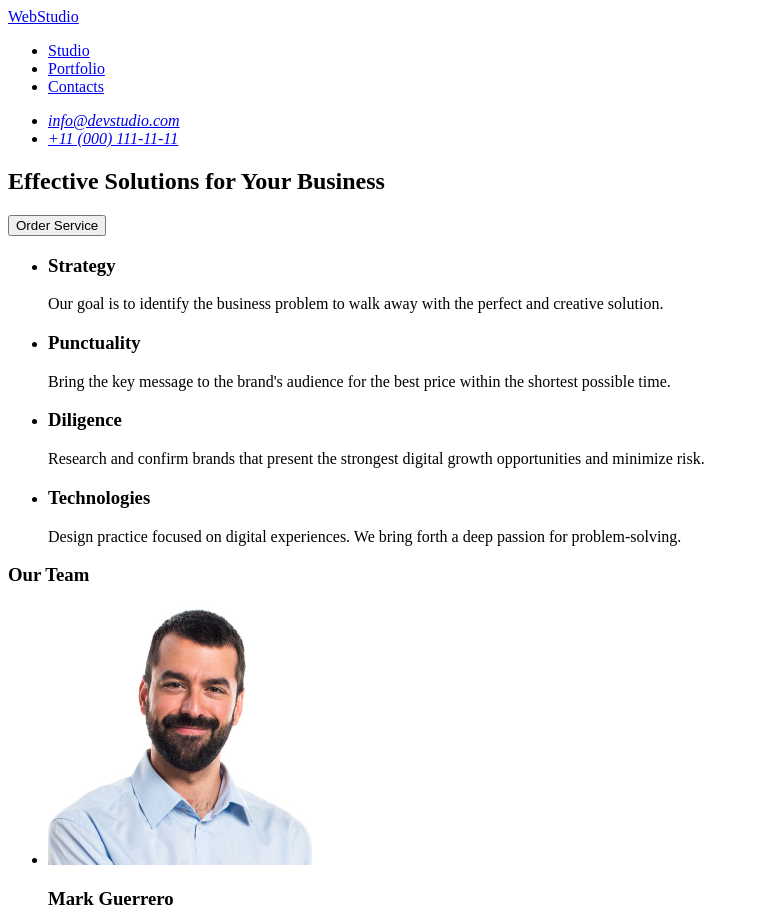
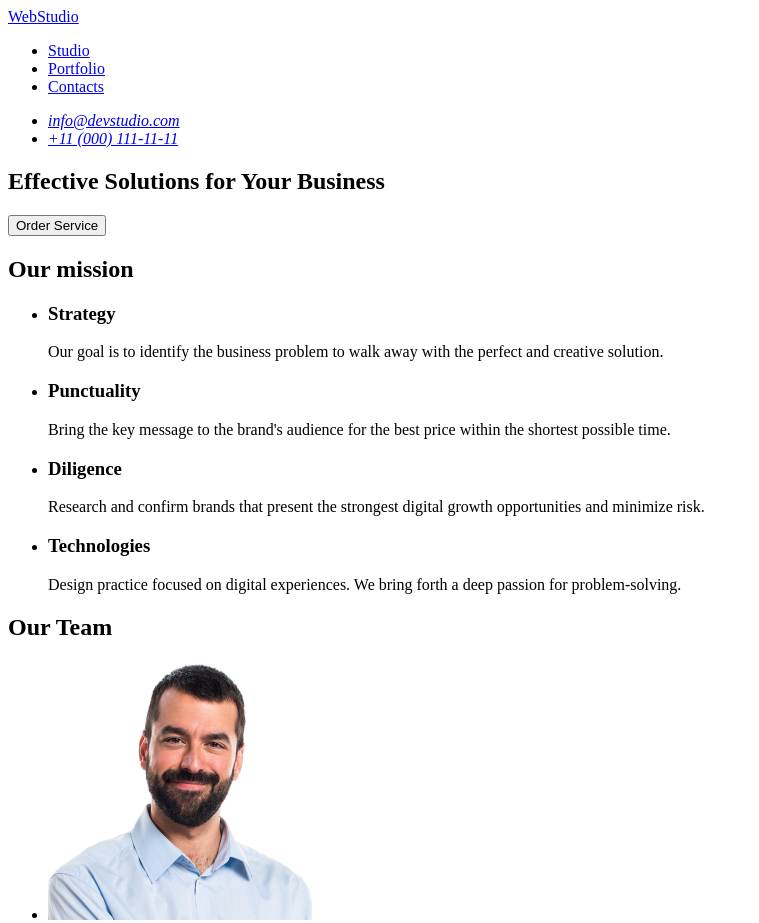
Before and after one commit to pciemny7/goit-markup-hw-01, a plain HTML site: page index.html in a window 1280 px wide. Shown: the top 923 px of the page, without its empty margins (0-759 px from the left). Drawn offline with Linux system fonts and the light colour scheme.

Commit message:
Add files via upload

```diff
--- a/index.html
+++ b/index.html
@@ -41,6 +41,7 @@
                 <button type="button">Order Service</button>
             </section>
             <section>
+                <h2>Our mission</h2>
                 <ul>
                     <li>
                         <h3>Strategy</h3>
@@ -74,7 +75,7 @@
                 </ul>
             </section>
             <section>
-                <h3>Our Team</h3>
+                <h2>Our Team</h2>
                 <ul>
                     <li>
                         <img
```
